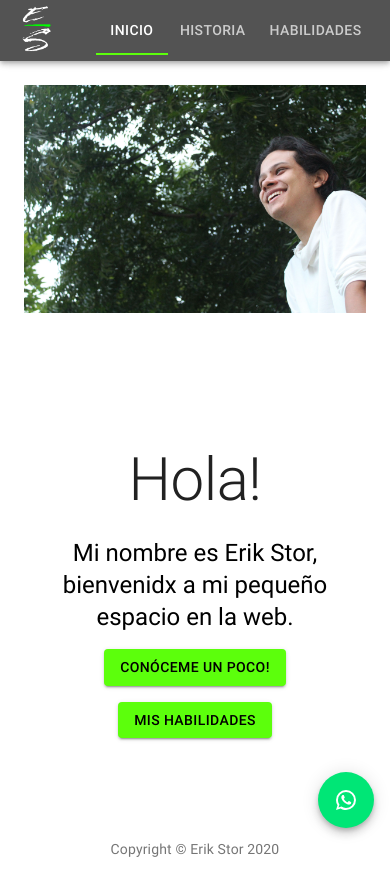
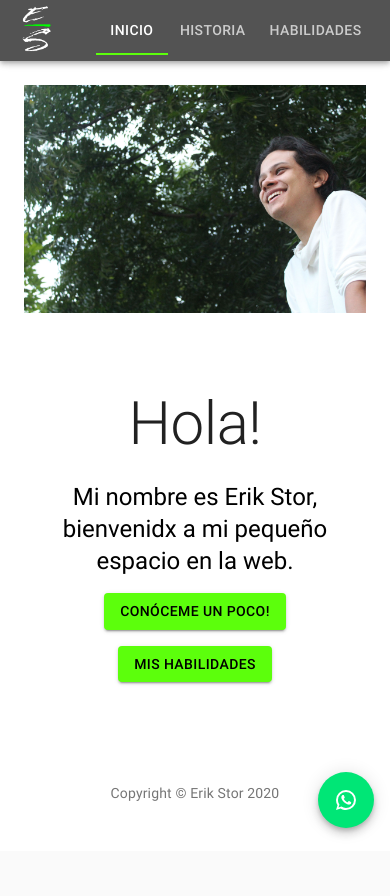
Before and after one commit to erikstor/dotcom, a React (Create React App) app: page / in a window 390 px wide. Shown: the top 896 px of the page. After the commit the page ends 851 px from the top, so only its background shows below. Built offline with nearby package versions, Linux system fonts and the light colour scheme.

Commit message:
Correcciones en responsive

```diff
--- a/src/assest/css/main.css
+++ b/src/assest/css/main.css
@@ -14,6 +14,10 @@
 
 p.text-primary {
     color: #000;
+}
+
+body p{
+    text-align: justify;
 }
 
 .contenedorBienvenida {
@@ -153,11 +157,11 @@ Media query's
 
 @media (max-width: 1200px) {
     .backgroundIndex {
-        min-height: 40vh;
+        min-height: calc(100vh / 3);
     }
 
     .background-historia-main {
-        min-height: 40vh;
+        min-height: calc(100vh / 3);
     }
 
     .background-historia-1 {
@@ -166,12 +170,12 @@ Media query's
     }
 
     .background-historia-2 {
-        min-height: 70vh;
+        min-height: calc(100vh / 1.5);
         background-size: contain;
     }
 
     .background-historia-3 {
-        min-height: 80vh;
+        min-height: calc(100vh / 3);
         background-size: contain;
     }
 
```
